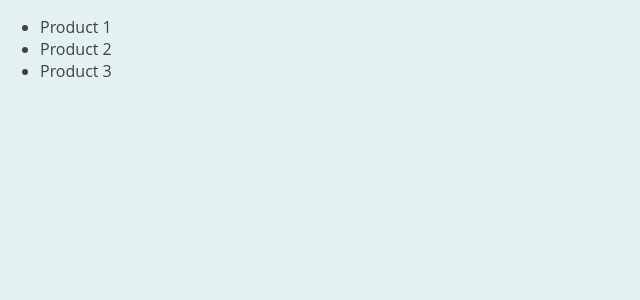
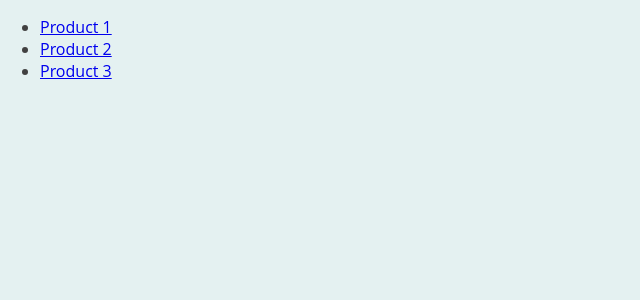
Before and after one commit to ManojThulung/NextJs, a Next.js app: page / in a window 1280 px wide. Shown: the top 300 px of the page, without its empty margins (0-640 px from the left). Built offline with nearby package versions, Linux system fonts and the light colour scheme.

Commit message:
implemented icremental static generation for contrete url

```diff
--- a/data/dummy-backend.json
+++ b/data/dummy-backend.json
@@ -1,7 +1,15 @@
 {
   "products": [
-    { "id": "p1", "title": "Product 1" },
-    { "id": "p2", "title": "Product 2" },
-    { "id": "p3", "title": "Product 3" }
+    {
+      "id": "p1",
+      "title": "Product 1",
+      "description": "This is the Product 1"
+    },
+    {
+      "id": "p2",
+      "title": "Product 2",
+      "description": "This is the Product 2"
+    },
+    { "id": "p3", "title": "Product 3", "description": "This is the Product 3" }
   ]
 }
--- a/pages/index.js
+++ b/pages/index.js
@@ -1,12 +1,15 @@
 import path from "path";
 import fs from "fs/promises";
+import Link from "next/link";
 
 function Home(props) {
   const { products } = props;
   return (
     <ul>
       {products.map((item) => (
-        <li key={item.id}> {item.title}</li>
+        <li key={item.id}>
+          <Link href={`/${item.id}`}>{item.title}</Link>
+        </li>
       ))}
     </ul>
   );
@@ -18,11 +21,26 @@ export async function getStaticProps() {
   const jsonData = await fs.readFile(filePath);
   const data = JSON.parse(jsonData);
 
+  // If there is no data found during the fetching we can use redirect key as given below.
+  if (!data) {
+    return {
+      redirect: {
+        destination: "/no-data", //path name that you want to redirect.
+      },
+    };
+  }
+
+  //IF during the fetching, something went wrong or fetch request failed we can also display 404 error.
+  if (data.products.length === 0) {
+    return { notFound: true };
+  }
+
   return {
     props: {
       products: data.products,
     },
-    revalidate: 10,
+    revalidate: 10, //time in second to re-generate page.
   };
 }
+
 export default Home;
```
Also changed, not shown: pages/[pid].js (added, +45 -0 lines).
